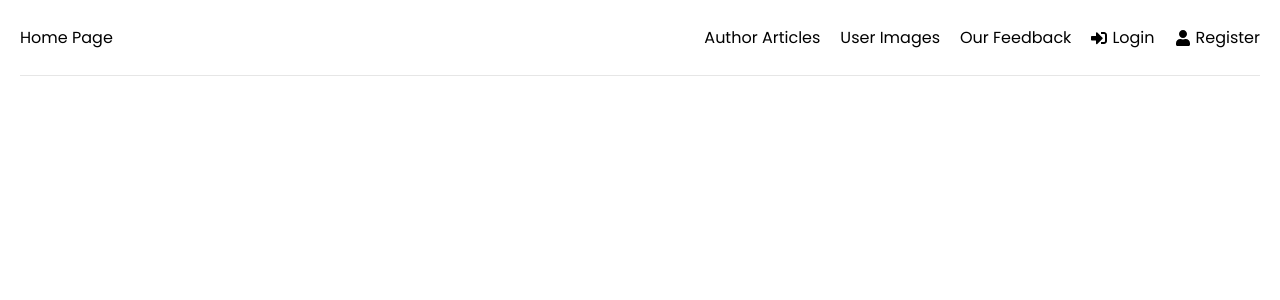
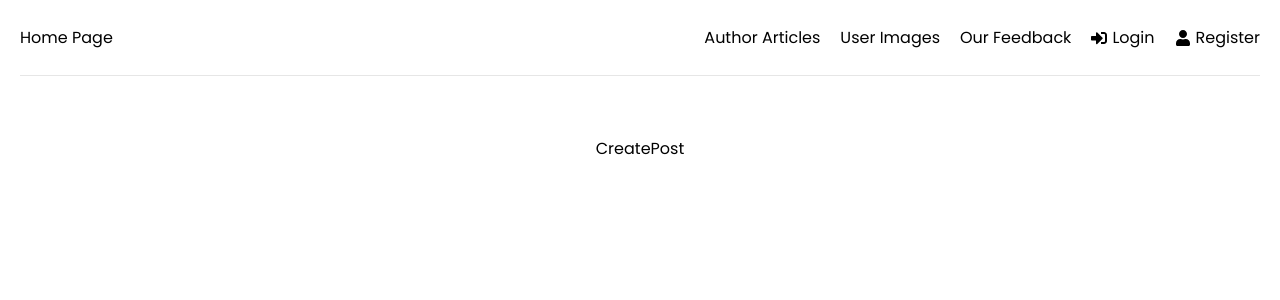
Before and after one commit to Ramith-D-Rodrigo/MERN_Group, a React (Create React App) app in the folder client/: page /createpost in a window 1280 px wide. Shown: the top 300 px of the page. Built offline with nearby package versions, Linux system fonts and the light colour scheme.

Commit message:
create post page and route added

```diff
--- a/client/src/App.js
+++ b/client/src/App.js
@@ -10,6 +10,7 @@ import Feedback from './pages/Feedback';
 import Images from './pages/Images';
 import Articles from './pages/Articles';
 import MyArticle from './pages/MyArticle';
+import CreatePost from './pages/CreatePost';
 
 
 function App() {
@@ -24,6 +25,7 @@ function App() {
             <Route path='/articles' element={<Articles/>}/>
             <Route path='/images' element={<Images/>}/>
             <Route path='/login' element={<Login/>} />
+            <Route path='createpost' element={<CreatePost/>} />
             <Route path='/logout' element={<Logout/>} />
             <Route path='myarticle' element={<MyArticle/>}/>
             <Route path='/register' element={<Register/>} />
--- a/client/src/components/Header.jsx
+++ b/client/src/components/Header.jsx
@@ -25,11 +25,19 @@ function Header() {
                     </Link>
                 </li>
             {window.localStorage.getItem('isLoggedIn') ? (
-                <li>
-                    <Link to='/logout'>
-                        <FaSignOutAlt/> Logout
-                    </Link>
-                </li>
+                <div>
+                    <li>
+                        <Link to='/logout'>
+                            Add New Post
+                            </Link>
+                    </li>
+
+                    <li>
+                        <Link to='/logout'>
+                            <FaSignOutAlt/> Logout
+                        </Link>
+                    </li>
+                </div>
 
 
             ) : (
--- /dev/null
+++ b/client/src/pages/CreatePost.jsx
@@ -0,0 +1,9 @@
+import React from 'react'
+
+function CreatePost() {
+  return (
+    <div>CreatePost</div>
+  )
+}
+
+export default CreatePost
```
